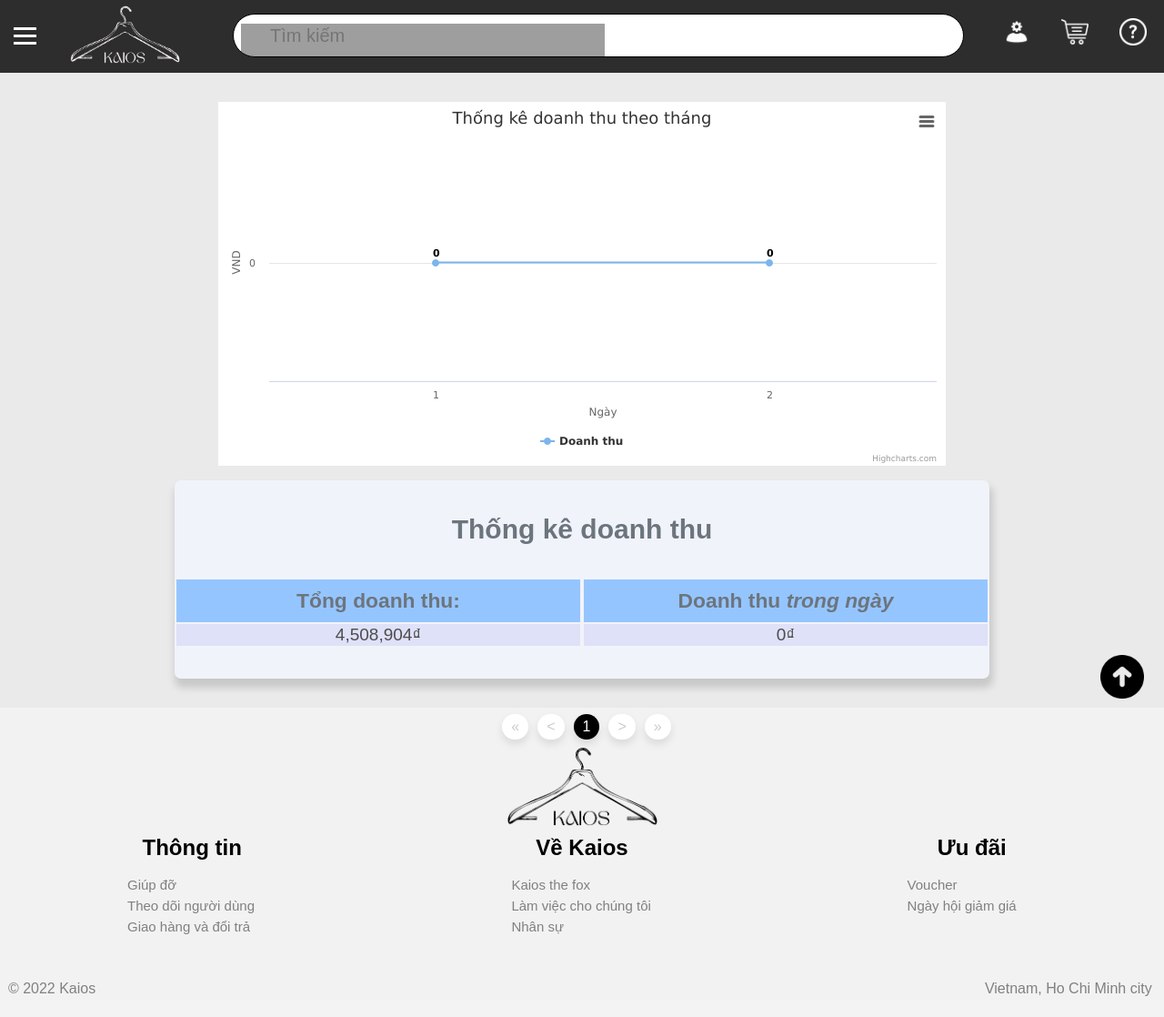
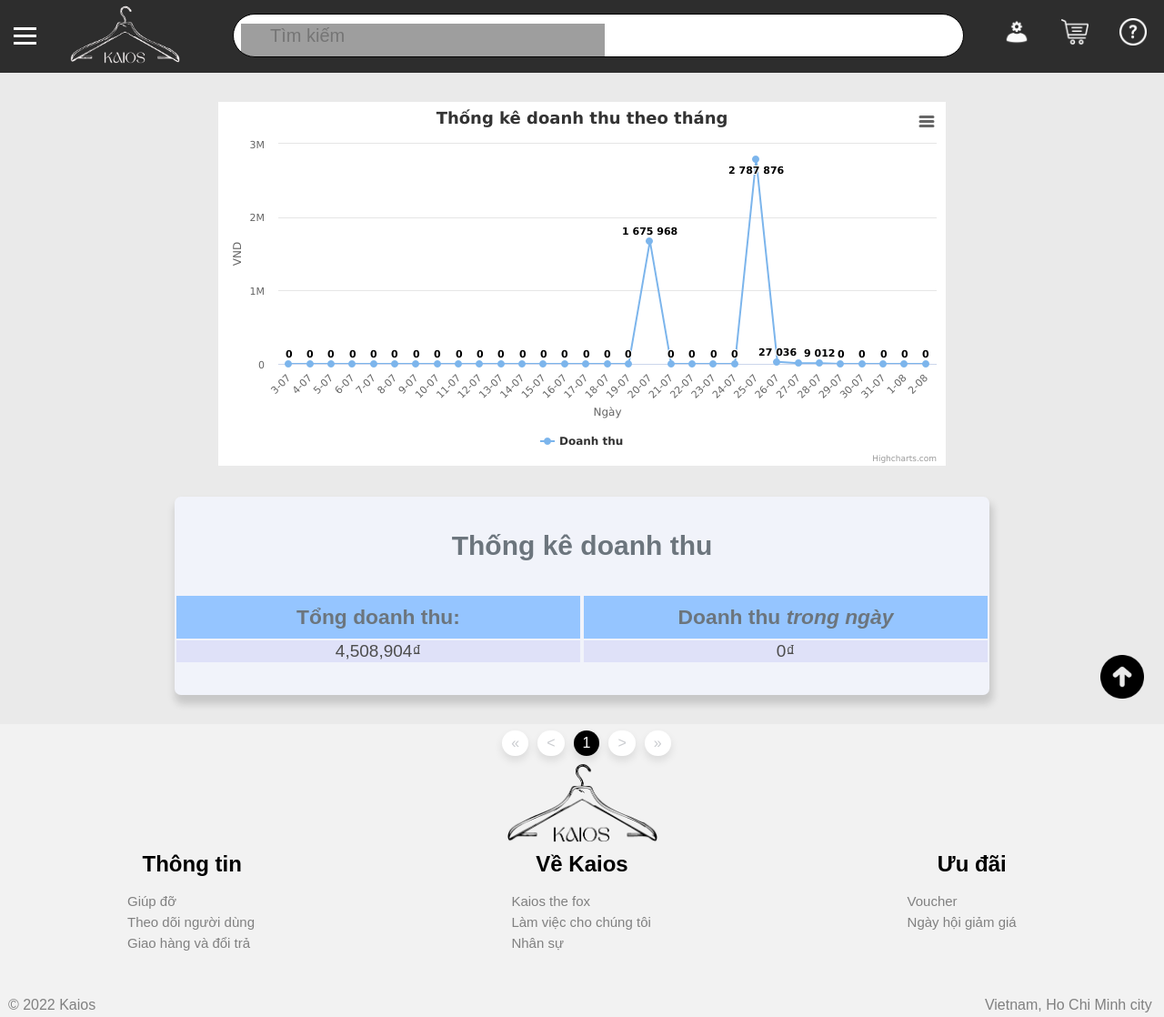
Before and after one commit to caoTayTang/ecommerce-website, a PHP site: page /admin/overview/index.php in a window 1280 px wide. Shown: the whole page at 91% size. Before the commit the page ends 1095 px from the top, so only its background shows below. Run offline with PHP 8.4, Linux system fonts and the light colour scheme; the visitor is signed in with stand-in values (Sample User, id 1); data comes from the database, SQL or seed files in the repository; grey boxes are pictures that could not be loaded.

Commit message:
feat: implement revenue chart for 30 recent  days

```diff
--- a/admin/overview/chart_index.php
+++ b/admin/overview/chart_index.php
@@ -12,29 +12,43 @@
 
 	$query = "
 		SELECT
-			day(hoa_don.thoi_gian_dat) AS day,
+			date_format(hoa_don.thoi_gian_dat, '%d-%m') AS day_month,
 			SUM(hoa_don.tong_tien) AS doanh_thu
 		FROM hoa_don
 		WHERE hoa_don.trang_thai = 1
-		GROUP BY day(hoa_don.thoi_gian_dat)
+		GROUP BY date_format(hoa_don.thoi_gian_dat, '%d-%m')
 	";
 
 	$return = mysqli_query($connect,$query);
 
-	// get how many day has lasted, start at today, end at the beginning of the month
-	$day_lasted = date('d',strtotime(date('Y-m-d')) - strtotime( date('Y-m').'-01') );
+
+	// cái này là từ ngày 1 -> hiện tại (ví dụ hiện tại là ngày 18/7)
+	// TODO: lấy từ ngày 30/6 29/6 28/6 27/6 ... (12 ngày sao cho đủ $max_day (30 hay 31 ngày gì đấy) )
+
+	$max_day_this_month = cal_days_in_month(CAL_GREGORIAN,date('m'),date('y'));
+	$max_day_last_month = cal_days_in_month(CAL_GREGORIAN,date('m',strtotime( '-1 month')),date('y'));
+
+	$current_month = date('m');
+	$last_month = date('m', strtotime(" -1 month"));
+
+	$to_date = date('d');
+
+	$day_remain = $max_day_this_month - date('d');
+	$day_to_complete = $max_day_last_month - $day_remain + 1;
 
 	$array = [];
+	for ($i=$day_to_complete; $i <= $max_day_last_month; $i++) {
+		$key = $i . '-' . $last_month;
+		$array["$key"] = 0;
+	}
 
-	$i = 0;
-	for ($i=1; $i <= $day_lasted; $i++) {
-		$array["$i"] = 0;
+	for ($i=1; $i <= $to_date; $i++) {
+		$key = $i . '-' . $current_month;
+		$array["$key"] = 0;
 	}
 
 	foreach ($return as $each ) {
-		if ($each['day'] <= $day_lasted) {
-			$array[$each['day']] = (int)$each['doanh_thu'];
-		}
+		$array[$each['day_month']] = (int)$each['doanh_thu'];
 	}
 
 	echo json_encode($array);
--- a/admin/overview/index.php
+++ b/admin/overview/index.php
@@ -15,6 +15,7 @@ if (!isset($_SESSION['cap_do'])) {
     <link rel="stylesheet" type="text/css" href="./overview.css">
     <link rel="icon" href="../../resource/logo.png">
     <style type="text/css">
+
         .highcharts-figure,
         .highcharts-data-table table {
           min-width: 360px;
@@ -56,6 +57,9 @@ if (!isset($_SESSION['cap_do'])) {
 
       .highcharts-data-table tr:hover {
           background: #f1f7ff;
+      }
+      h1 {
+        font-weight: bold;
       }
   </style>
 </head>
@@ -104,11 +108,15 @@ if (!isset($_SESSION['cap_do'])) {
      <div id="content">
         <p>
 
+
+        <div class="alert">
+
             <figure class="highcharts-figure">
-              <div id="container"></div>
-          </figure>
-
-          <div id="alert">
+                <div id="container"></div>
+            </figure>
+        </div>
+        <br>
+        <div class="alert" id="alert">
             <span style="font-size:20px;display: block;">
                 <h2>Thống kê doanh thu</h2>
             </span>
@@ -171,7 +179,7 @@ if (!isset($_SESSION['cap_do'])) {
                     type: 'line'
                 },
                 title: {
-                    text: 'Thống kê doanh thu theo tháng'
+                    text: '<b>Thống kê doanh thu theo tháng</b>'
                 },
                 xAxis: {
                     title: {
```
